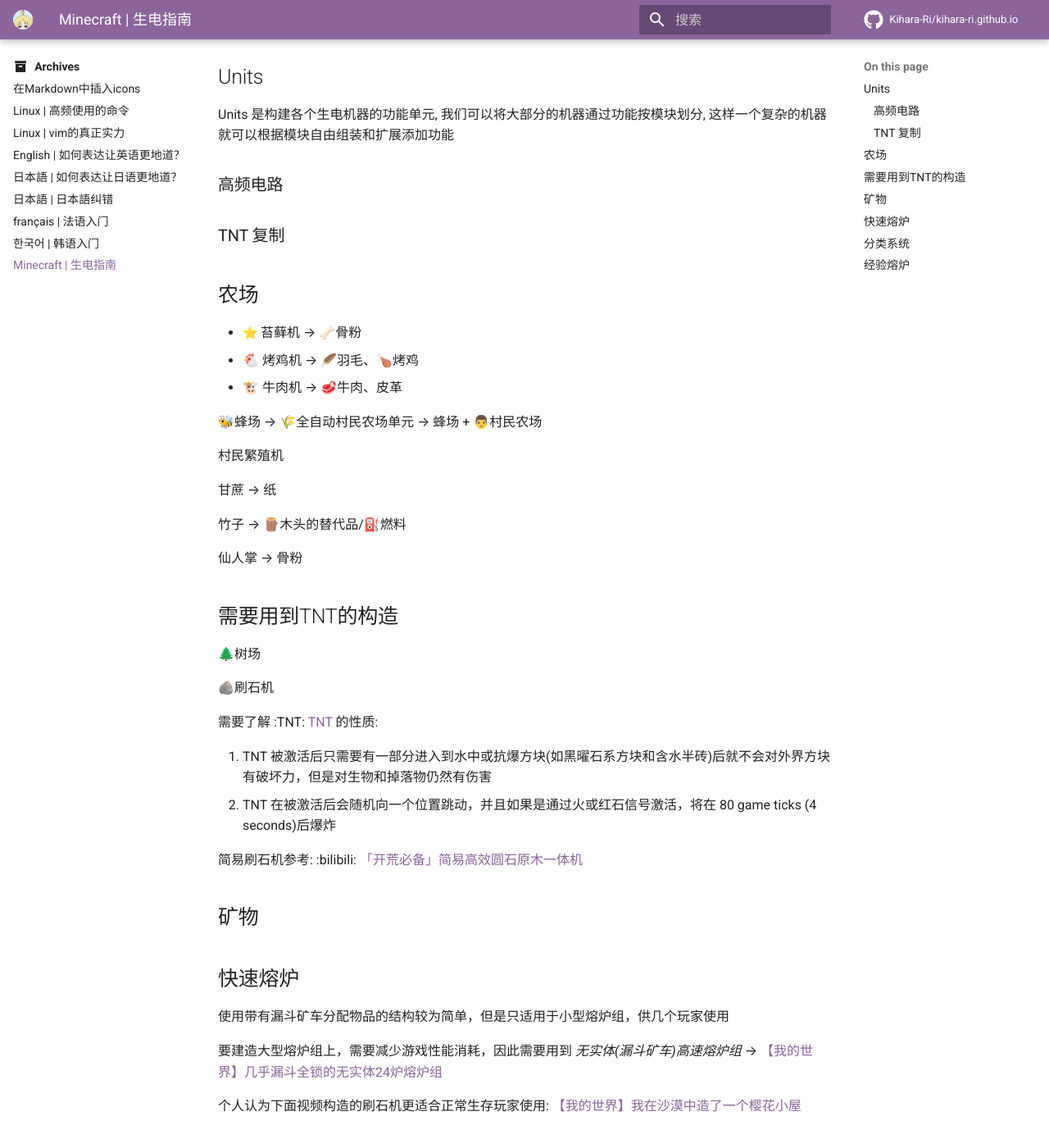
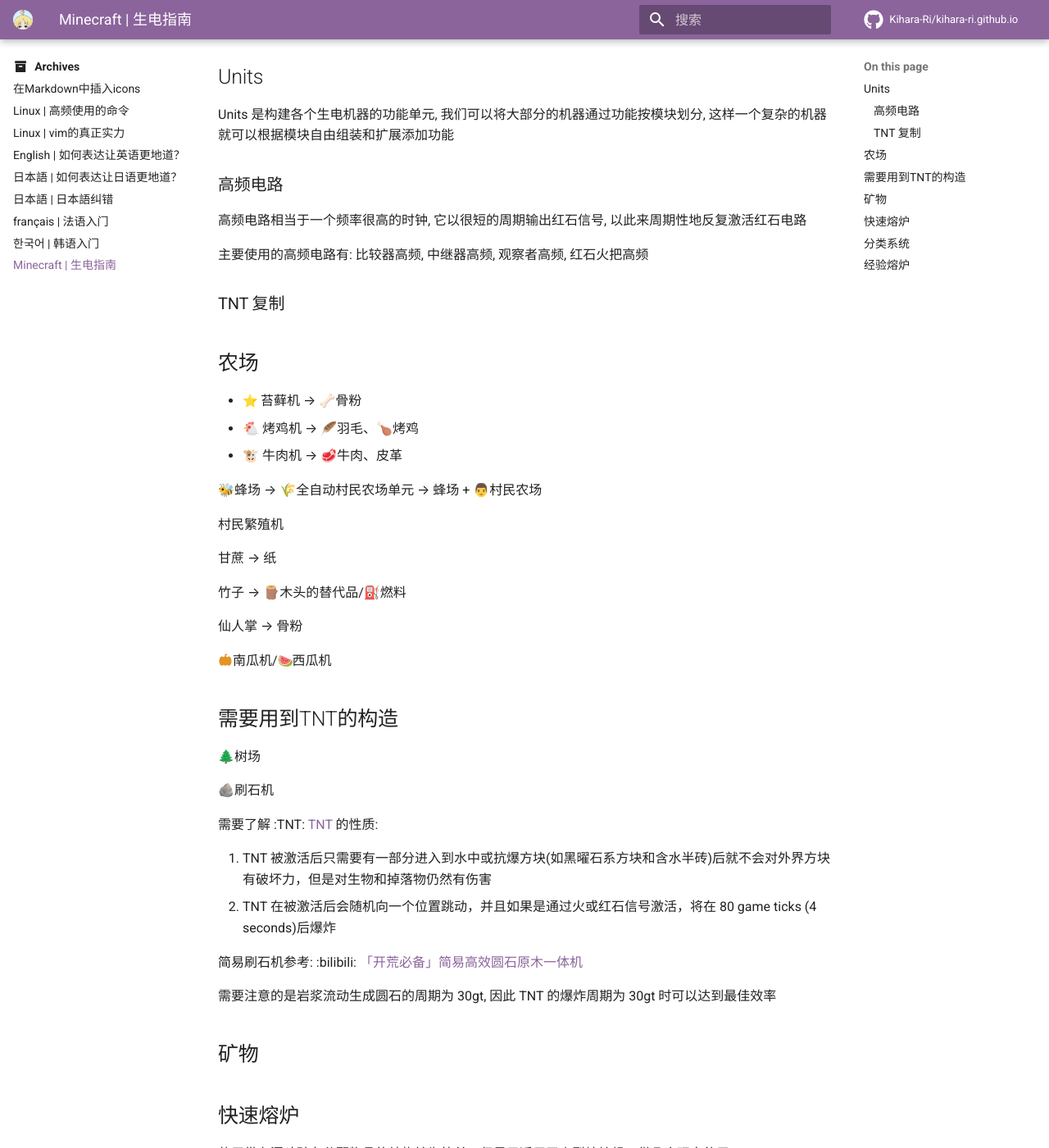
Before and after one commit to Kihara-Ri/kihara-ri.github.io, an MkDocs documentation site: the page built from docs/archives/Minecraft | 生电指南.md, in a window 1280 px wide and 1400 px high, scrolled down 685 px. Shown: the whole window at 82% size. Built offline with MkDocs 1.6.1 and Material for MkDocs 9.7.7, drawn with Linux system fonts in a browser that asks for light colours; emoji names are drawn with the system emoji font; comment, search, counter and statistics services are not loaded.

Commit message:
测试图标自定义

```diff
--- a/docs/archives/Minecraft | 生电指南.md
+++ b/docs/archives/Minecraft | 生电指南.md
@@ -27,7 +27,14 @@
 
 ### 高频电路
 
+高频电路相当于一个频率很高的时钟, 它以很短的周期输出红石信号, 以此来周期性地反复激活红石电路
+
+主要使用的高频电路有: 比较器高频, 中继器高频, 观察者高频, 红石火把高频
+
 ### TNT 复制
+
+
+
 ## 农场
 
 - :star: 苔藓机 --> 🦴骨粉
@@ -44,6 +51,8 @@
 
 仙人掌 --> 骨粉
 
+:material-pumpkin:{ .orange }南瓜机/:watermelon:西瓜机
+
 ## 需要用到TNT的构造
 
 🌲树场
@@ -56,6 +65,8 @@
 2. TNT 在被激活后会随机向一个位置跳动，并且如果是通过火或红石信号激活，将在 80 game ticks (4 seconds)后爆炸
 
 简易刷石机参考: :bilibili: [「开荒必备」简易高效圆石原木一体机](https://www.bilibili.com/video/BV163411N7YU/)
+
+需要注意的是岩浆流动生成圆石的周期为 30gt, 因此 TNT 的爆炸周期为 30gt 时可以达到最佳效率
 
 ## 矿物
 
--- a/docs/stylesheets/extra.css
+++ b/docs/stylesheets/extra.css
@@ -7,3 +7,19 @@
 .md-grid {
   max-width: 1600px;
 }
+
+.orange {
+  color: #e39427;
+}
+
+@keyframes heart {
+  0%, 40%, 80%, 100% {
+    transform: scale(1);
+  }
+  20%, 60% {
+    transform: scale(1.15);
+  }
+  .heart {
+    animation: heart 1000ms infinite;
+  }
+}
--- a/mkdocs.yml
+++ b/mkdocs.yml
@@ -124,7 +124,6 @@
 #-----------------------------------------------------------------
 
 extra_javascript:
-  - javascripts/png-icon.js
   - javascripts/icon-import.js
   - javascripts/shortcuts.js
   - javascripts/katex.js
```
Also changed, not shown: docs/about/curriculums.md (+1 -1 lines), docs/about/musings.md (+1 -1 lines), docs/archives/insert icons.md (+4 -0 lines), overrides/.icons/my/curriculum.svg (added), overrides/.icons/my/think.svg (added).
